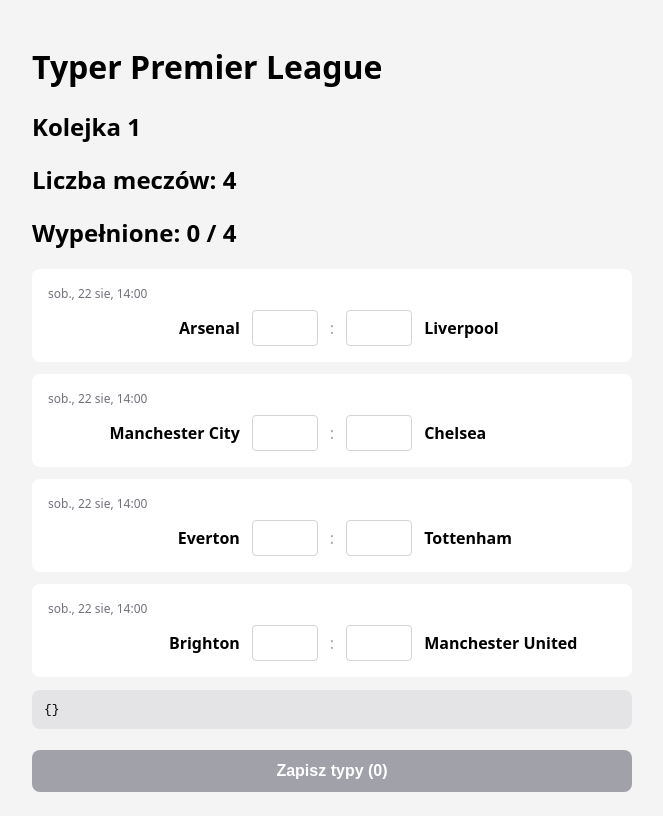
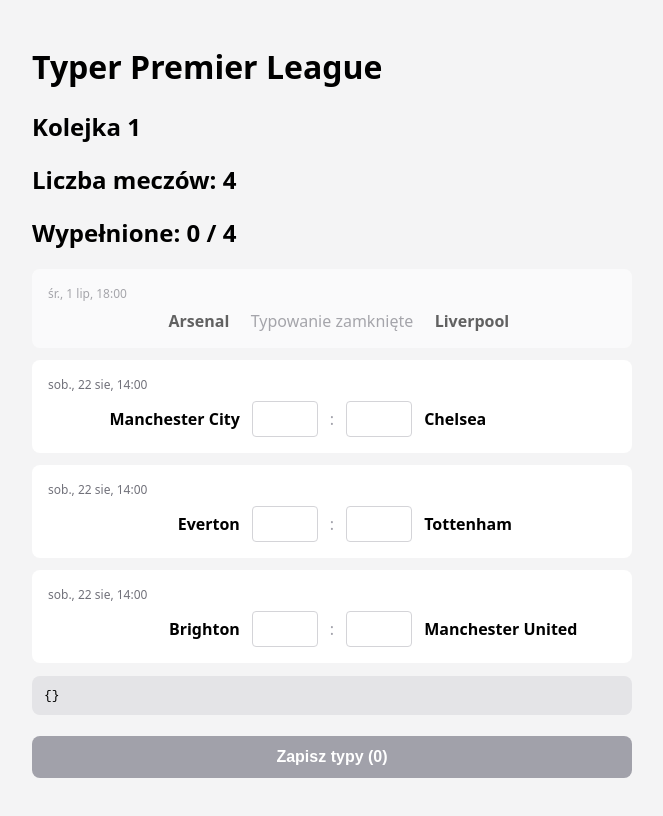
Before and after one commit to PiotrWasik97/pl-typer, a React (Vite) app: page / in a window 1280 px wide. Shown: the whole page, without its empty margins (308-971 px from the left). Built offline with nearby package versions, Linux system fonts and the light colour scheme.

Commit message:
Blokada typowania dla rozpoczetych meczow

```diff
--- a/src/components/MatchCard.tsx
+++ b/src/components/MatchCard.tsx
@@ -23,13 +23,16 @@
 }
 
 function MatchCard({ match, prediction, onPredictionChange }: MatchCardProps) {
-  const kickoff = new Date(match.utcDate).toLocaleString("pl-PL", {
+  const matchDate = new Date(match.utcDate);
+  const kickoff = matchDate.toLocaleString("pl-PL", {
     weekday: "short",
     day: "numeric",
     month: "short",
     hour: "2-digit",
     minute: "2-digit",
   });
+
+  const isLocked = matchDate.getTime() < Date.now();
 
   const homeError =
     prediction.homeGoals !== "" && !isValidGoals(prediction.homeGoals);
@@ -43,6 +46,7 @@
         borderRadius: 8,
         padding: 16,
         marginBottom: 12,
+        opacity: isLocked ? 0.6 : 1,
       }}
     >
       <div style={{ fontSize: 12, color: "#71717a" }}>{kickoff}</div>
@@ -59,6 +63,18 @@
           {match.homeTeam}
         </span>
 
+        {isLocked ? (
+          <span
+            style={{
+              flex: 1,
+              textAlign: "center",
+              color: "#71717a",
+            }}
+          >
+            Typowanie zamknięte
+          </span>
+        ) : (
+          <>
             <input
               type="number"
               min={0}
@@ -82,6 +98,8 @@
                 onPredictionChange(match.id, "awayGoals", e.target.value)
               }
             />
+          </>
+        )}
 
         <span style={{ flex: 1, fontWeight: 600 }}>{match.awayTeam}</span>
       </div>
--- a/src/data/mockMatches.tsx
+++ b/src/data/mockMatches.tsx
@@ -3,7 +3,7 @@
 export const mockMatches: Match[] = [
   {
     id: 1,
-    utcDate: "2026-08-22T14:00:00Z",
+    utcDate: "2026-07-01T18:00:00Z",
     matchday: 1,
     homeTeam: "Arsenal",
     awayTeam: "Liverpool",
```
Lines whose indentation alone changed are shown as unchanged.
